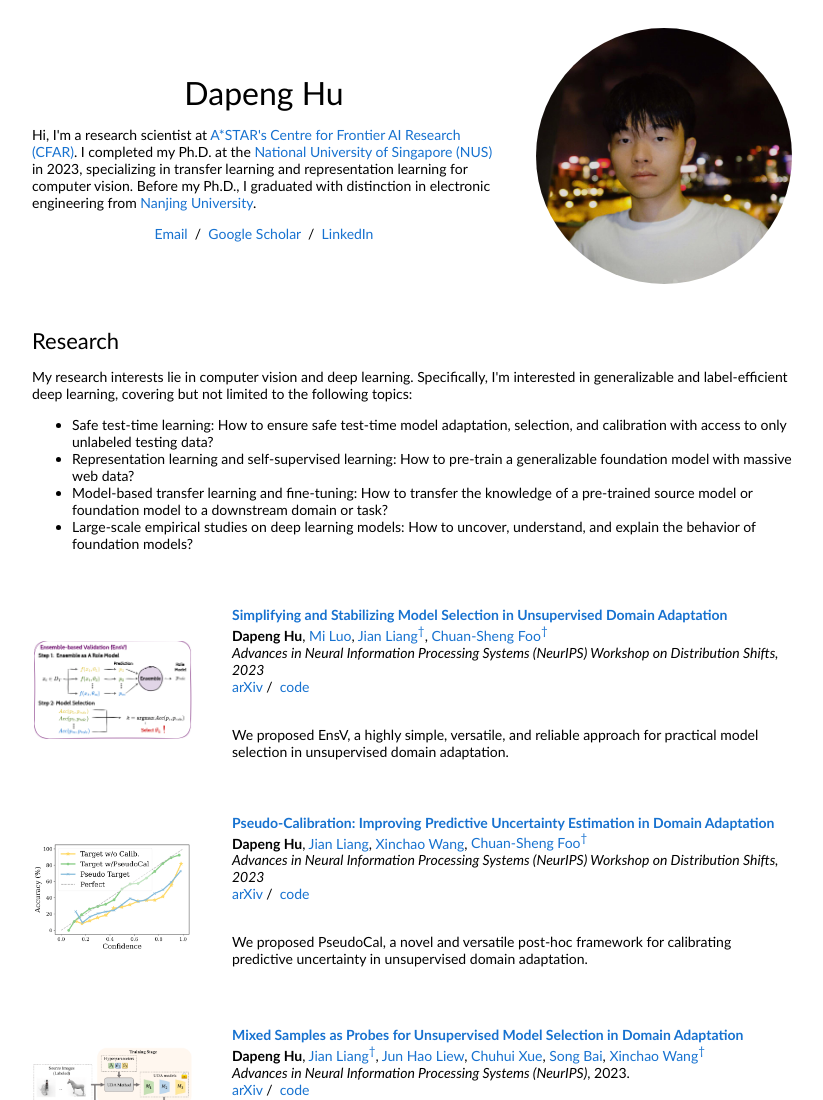
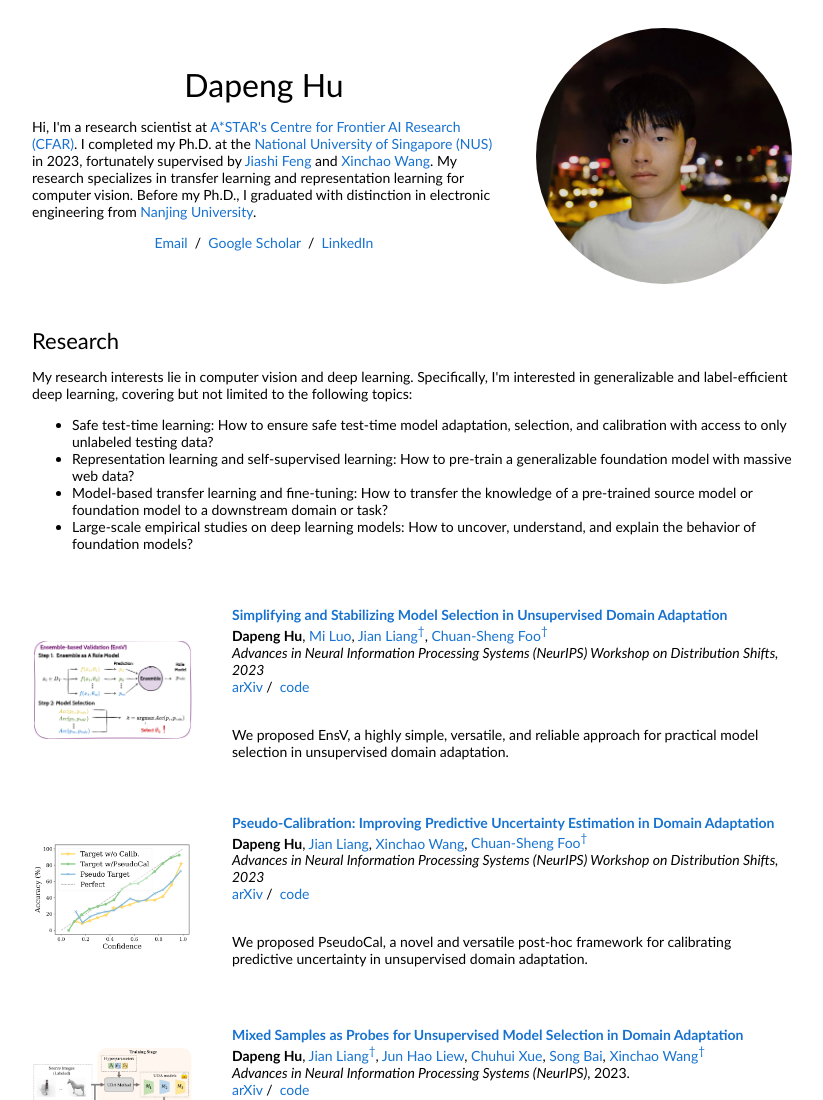
Before and after one commit to LHXXHB/lhxxhb.github.io, a plain HTML site: page index.html in a window 1280 px wide. Shown: the top 1100 px of the page, without its empty margins (228-1051 px from the left). Drawn offline with Linux system fonts and the light colour scheme.

Commit message:
update info

```diff
--- a/index.html
+++ b/index.html
@@ -23,7 +23,7 @@
               </p>
               <p>
                 Hi, I'm a research scientist at <a href="https://www.a-star.edu.sg/cfar">A*STAR's Centre for Frontier AI Research (CFAR)</a>.
-                I completed my Ph.D. at the <a href="https://cde.nus.edu.sg/ece/">National University of Singapore (NUS)</a> in 2023, specializing in transfer learning and representation learning for computer vision.
+                I completed my Ph.D. at the <a href="https://cde.nus.edu.sg/ece/">National University of Singapore (NUS)</a> in 2023, fortunately supervised by <a href="https://sites.google.com/site/jshfeng/home">Jiashi Feng</a> and <a href="https://sites.google.com/site/sitexinchaowang/home">Xinchao Wang</a>. My research specializes in transfer learning and representation learning for computer vision.
                 Before my Ph.D., I graduated with distinction in electronic engineering from <a href="https://www.nju.edu.cn/EN/main.htm">Nanjing University</a>.
               </p>
 
```
